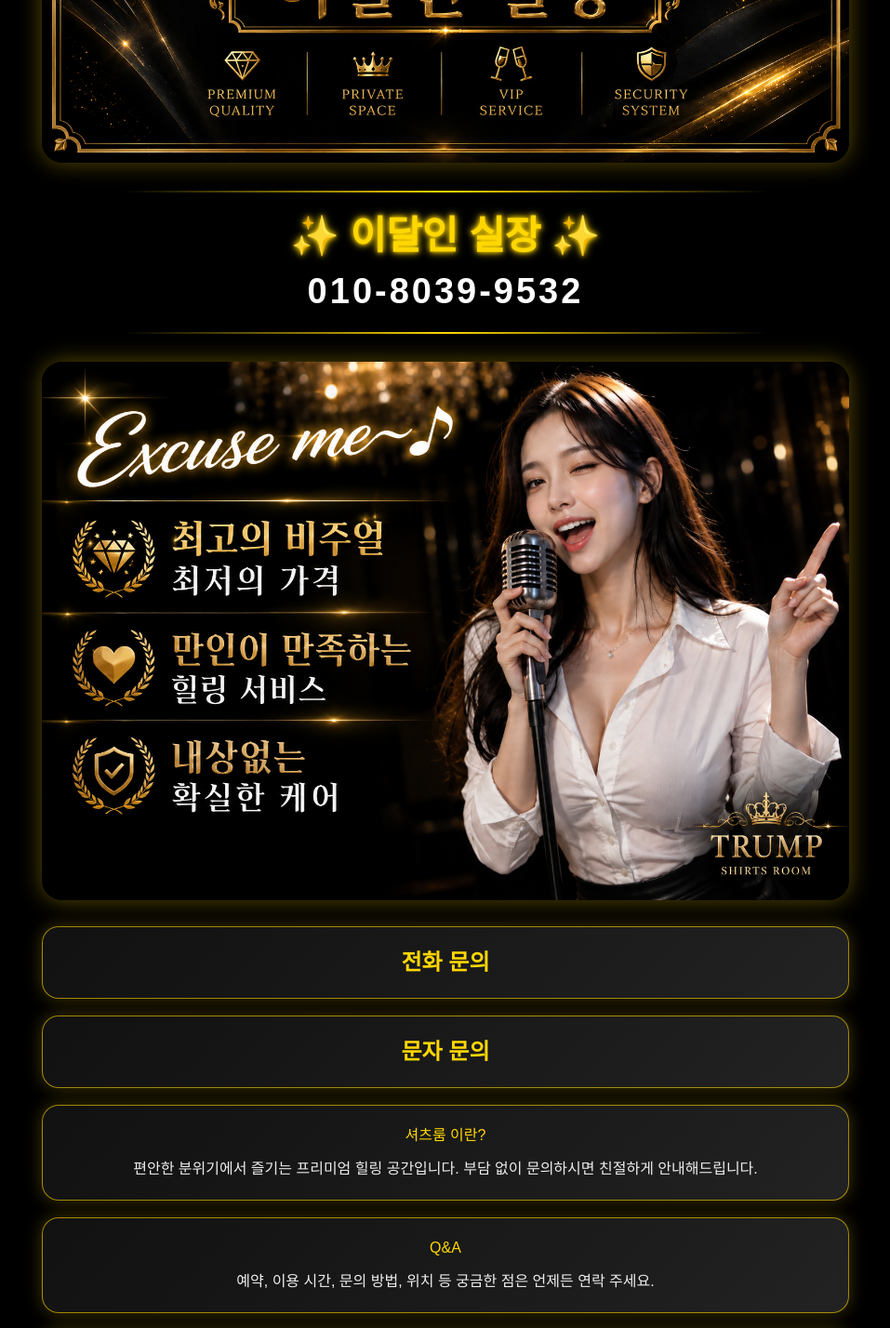
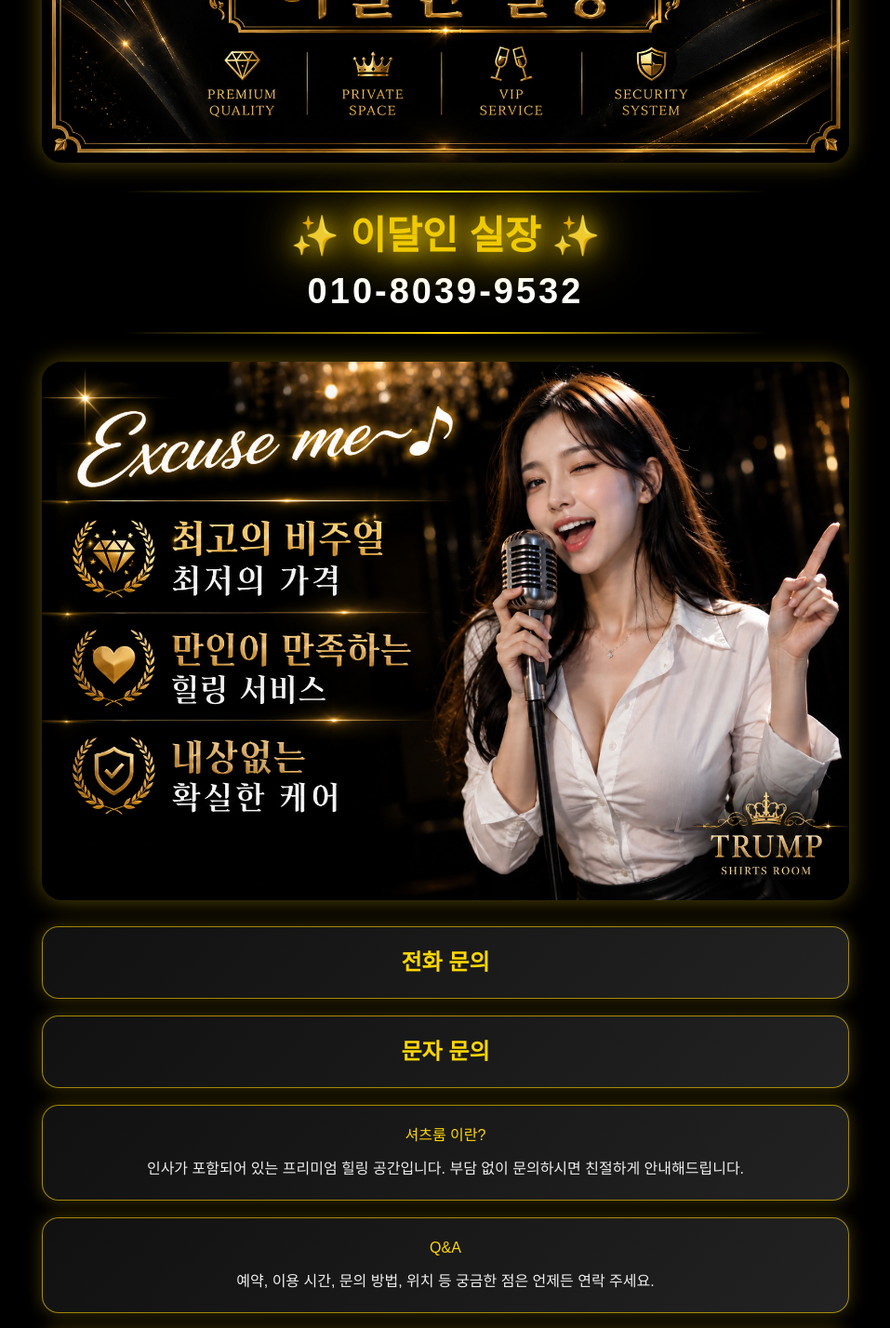
Before and after one commit to leetaeto827-creator/sinchon-site-2026, a Next.js app: page / in a window 1280 px wide. Shown: the part 428-1856 px from the top of the page at 93% size, without its empty margins (161-1118 px from the left). Built offline with nearby package versions, Linux system fonts and the light colour scheme.

Commit message:
final trump redesign

```diff
--- a/app/globals.css
+++ b/app/globals.css
@@ -69,16 +69,7 @@ body {
   display: block;
 }
 
-.neonText {
-  font-size: 42px;
-  margin: 24px 0;
-  color: gold;
-  text-shadow:
-    0 0 10px gold,
-    0 0 20px gold,
-    0 0 40px rgba(255, 215, 0, 0.9);
-  animation: neonBlink 2.5s infinite;
-}
+
 
 .buttonBox {
   display: flex;
@@ -164,14 +155,7 @@ body {
   );
 }
 
-.managerName {
-  font-size: 42px;
-  font-weight: bold;
-  color: gold;
-  text-shadow:
-    0 0 5px gold,
-    0 0 10px gold;
-}
+
 
 .managerPhone {
   font-size: 38px;
@@ -180,3 +164,62 @@ body {
   letter-spacing: 3px;
   margin-top: 10px;
 }
+
+
+@keyframes blinkGold {
+  0% {
+    opacity: 1;
+    text-shadow:
+      0 0 20px gold,
+      0 0 40px gold,
+      0 0 60px gold;
+  }
+
+  25% {
+    opacity: 1;
+    text-shadow:
+      0 0 25px gold,
+      0 0 50px gold,
+      0 0 80px gold;
+  }
+
+  50% {
+    opacity: 0.15;
+    text-shadow: none;
+  }
+
+  75% {
+    opacity: 0.15;
+    text-shadow: none;
+  }
+
+  100% {
+    opacity: 1;
+    text-shadow:
+      0 0 20px gold,
+      0 0 40px gold,
+      0 0 60px gold;
+  }
+}
+
+.managerName {
+  font-size: 42px;
+  font-weight: bold;
+  color: gold;
+  animation: blinkGold 2s infinite !important;
+}
+
+@keyframes blinkGold {
+  0%, 100% {
+    opacity: 1;
+    text-shadow:
+      0 0 25px gold,
+      0 0 50px gold,
+      0 0 80px gold;
+  }
+
+  45%, 75% {
+    opacity: 0.15;
+    text-shadow: none;
+  }
+}
--- a/app/page.tsx
+++ b/app/page.tsx
@@ -51,7 +51,7 @@ export default function Home() {
         <section className="card hoverCard">
           <h2>셔츠룸 이란?</h2>
           <p>
-            편안한 분위기에서 즐기는 프리미엄 힐링 공간입니다.
+            인사가 포함되어 있는 프리미엄 힐링 공간입니다.
             부담 없이 문의하시면 친절하게 안내해드립니다.
           </p>
         </section>
```
